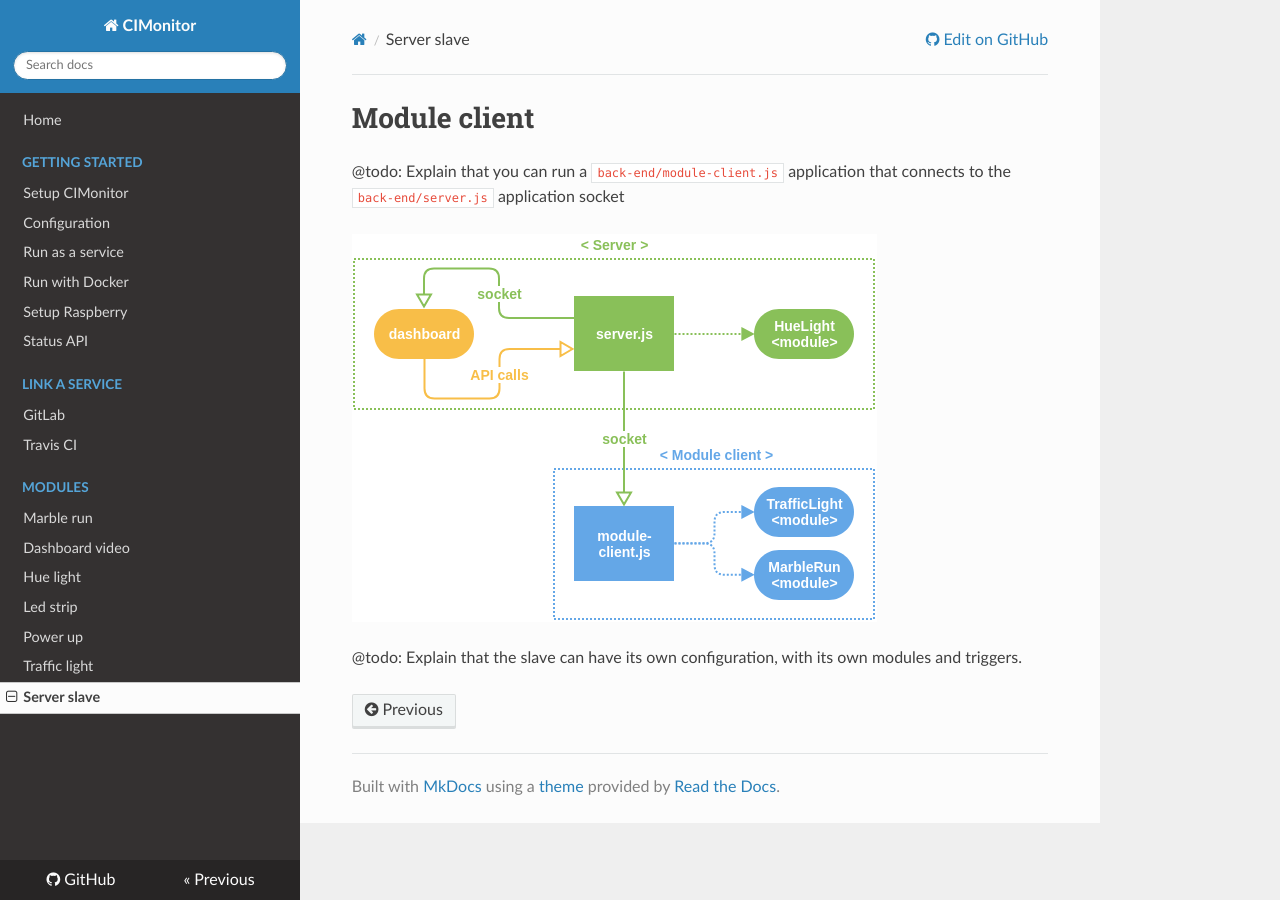
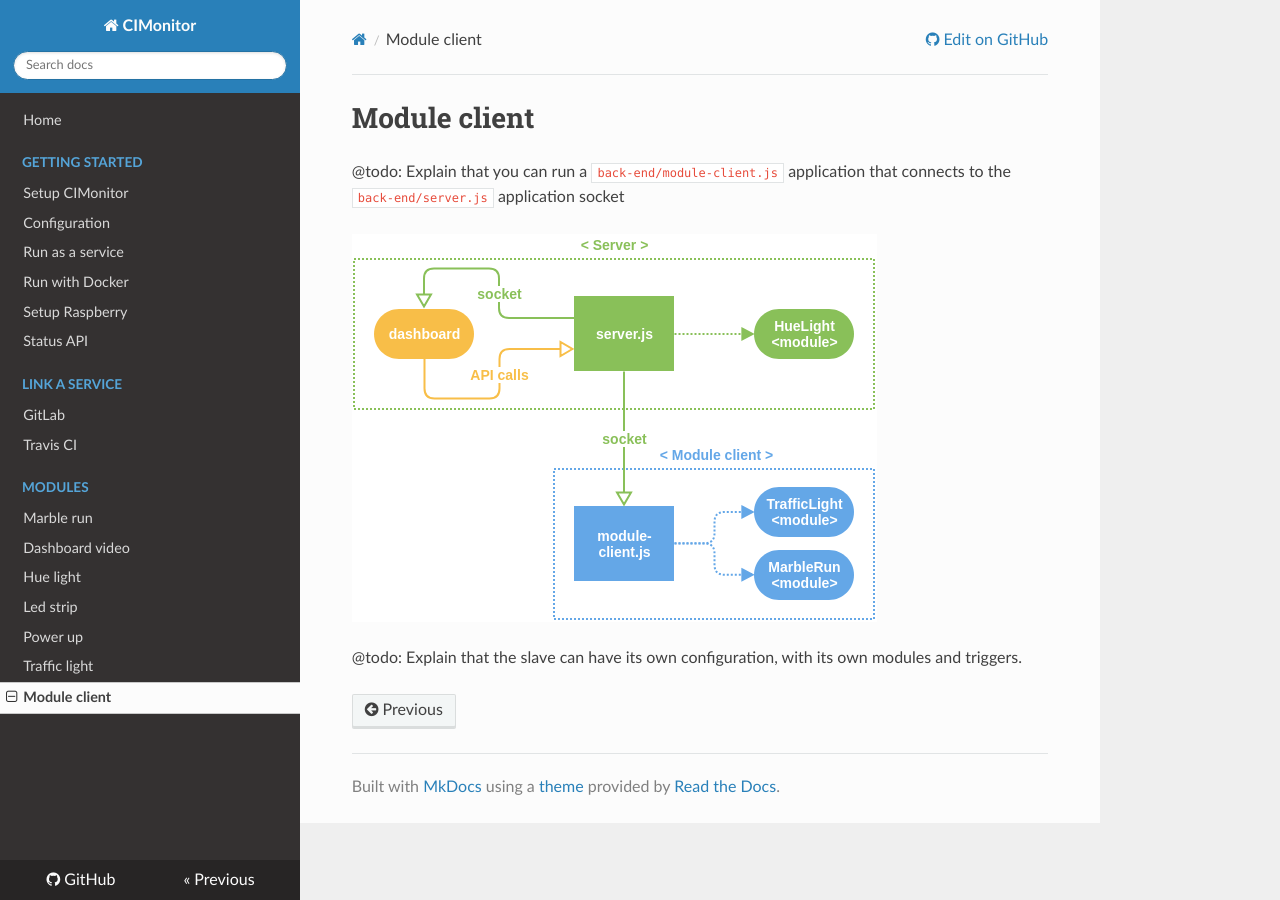
Before and after one commit to FuturePortal/CIMonitor, an MkDocs documentation site: the page built from docs/module-client.md, in a window 1280 px wide. Built offline with MkDocs 1.6.1, drawn with Linux system fonts in a browser that asks for light colours; nearby versions of some CDN libraries; old or Windows-style settings are respelled for this version of MkDocs.

Commit message:
Update the menu title

```diff
--- a/mkdocs.yml
+++ b/mkdocs.yml
@@ -22,4 +22,4 @@ pages:
           - Led strip: modules/led-strip.md
           - Power up: modules/power-up.md
           - Traffic light: modules/traffic-light.md
-    - Server slave: module-client.md
+    - Module client: module-client.md
```
